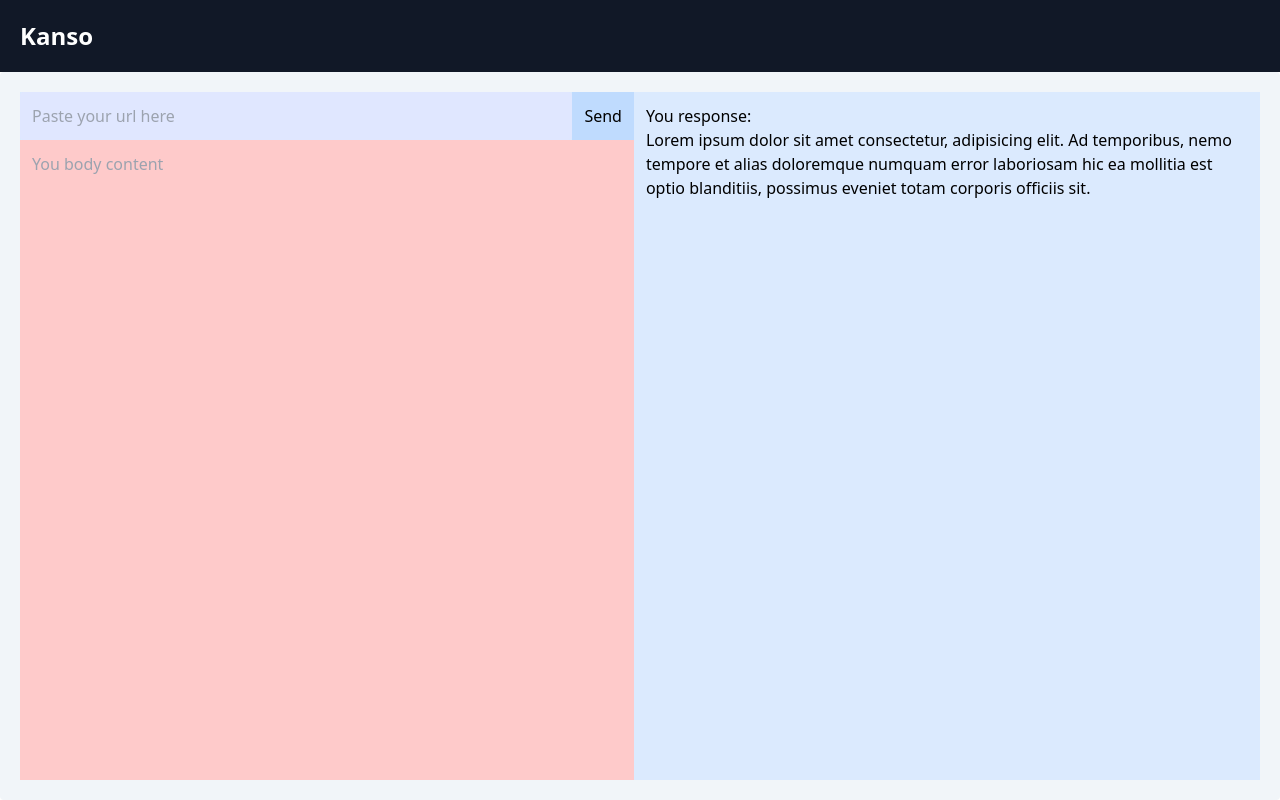
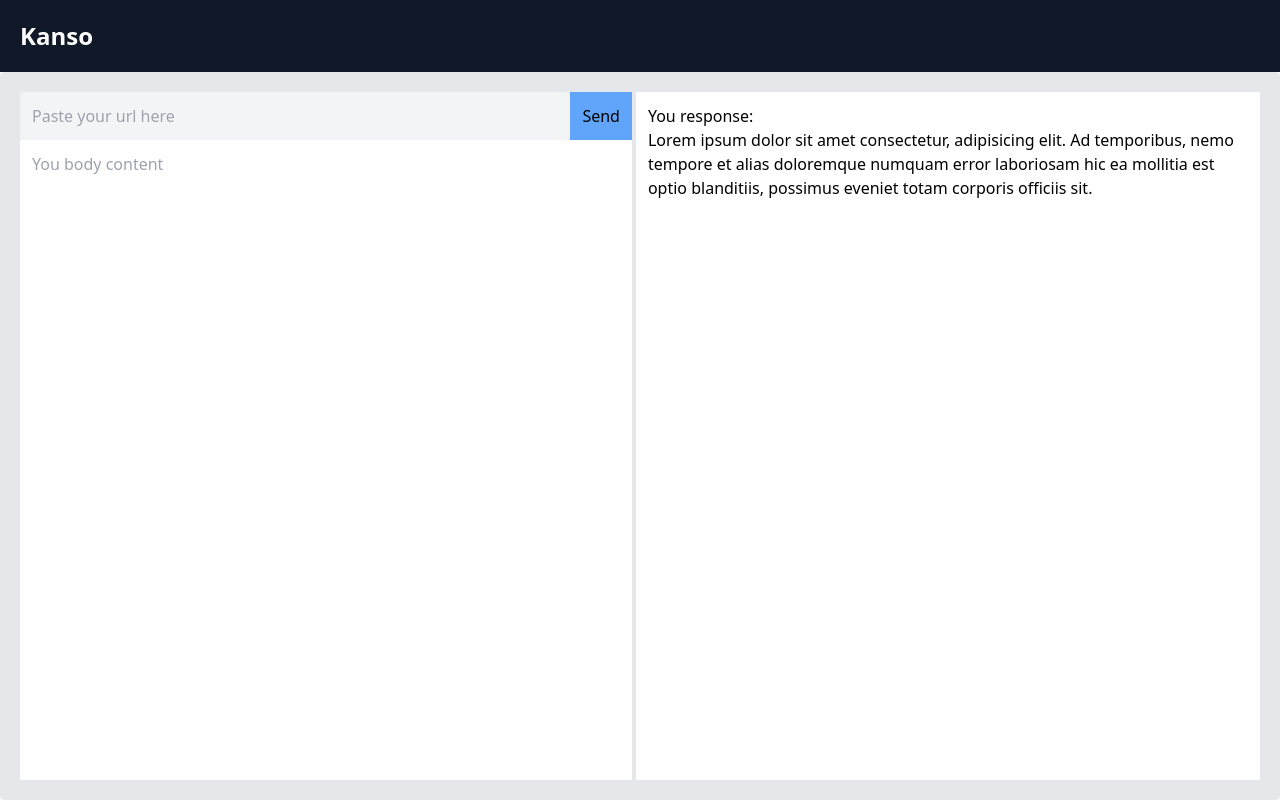
Before and after one commit to flakevine/kanso, a React (Vite) app: page / in a window 1280 px wide. Built offline with nearby package versions, Linux system fonts and the light colour scheme.

Commit message:
Change app colorscheme

```diff
--- a/src/App.tsx
+++ b/src/App.tsx
@@ -6,7 +6,7 @@ function App() {
   return (
     <div className="h-screen flex flex-col">
       <Header />
-      <main className="flex h-full w-screen bg-slate-100 overflow-hidden flex-col sm:flex-row p-5 rounded">
+      <main className="flex h-full w-screen bg-gray-200 overflow-hidden flex-col sm:flex-row p-5 rounded">
         <RequestPanel />
         <ResponsePanel />
       </main>
--- a/src/components/RequestPanel.tsx
+++ b/src/components/RequestPanel.tsx
@@ -2,12 +2,12 @@ import { useState } from 'react'
 export default function Form() {
     const [url, setUrl] = useState("");
     return (
-        <div className='bg-blue-100 flex flex-col w-full h-full'>
+        <div className='flex flex-col w-full h-full border-r-2 border-gray-200'>
             <div className='flex'>
-                <input className='bg-indigo-100 rounded w-full outline-none p-3' type="text" value={url} onChange={(event) => setUrl(event.target.value)} placeholder='Paste your url here' />
-                <input className='bg-blue-200 p-3' type="button" value="Send" onClick={() => window.alert("Sending message")} />
+                <input className='bg-gray-100 rounded w-full outline-none p-3' type="text" value={url} onChange={(event) => setUrl(event.target.value)} placeholder='Paste your url here' />
+                <input className='bg-blue-400 p-3' type="button" value="Send" onClick={() => window.alert("Sending message")} />
             </div>
-            <textarea className='bg-red-200 h-full resize-none outline-none p-3' placeholder='You body content' />
+            <textarea className='bg-white h-full resize-none outline-none p-3' placeholder='You body content' />
         </div>
     );
 }
--- a/src/components/ResponsePanel.tsx
+++ b/src/components/ResponsePanel.tsx
@@ -2,7 +2,7 @@ import { useState } from 'react'
 export default function Form() {
     const [url, setUrl] = useState("");
     return (
-        <div className='bg-blue-100 flex flex-col w-full h-full overflow-auto p-3'>
+        <div className='bg-white flex flex-col w-full h-full overflow-auto p-3 border-l-2 border-gray-200'>
             <p>You response:</p>
             <p>Lorem ipsum dolor sit amet consectetur, adipisicing elit. Ad temporibus, nemo tempore et alias doloremque numquam error laboriosam hic ea mollitia est optio blanditiis, possimus eveniet totam corporis officiis sit.</p>
         </div>
```
